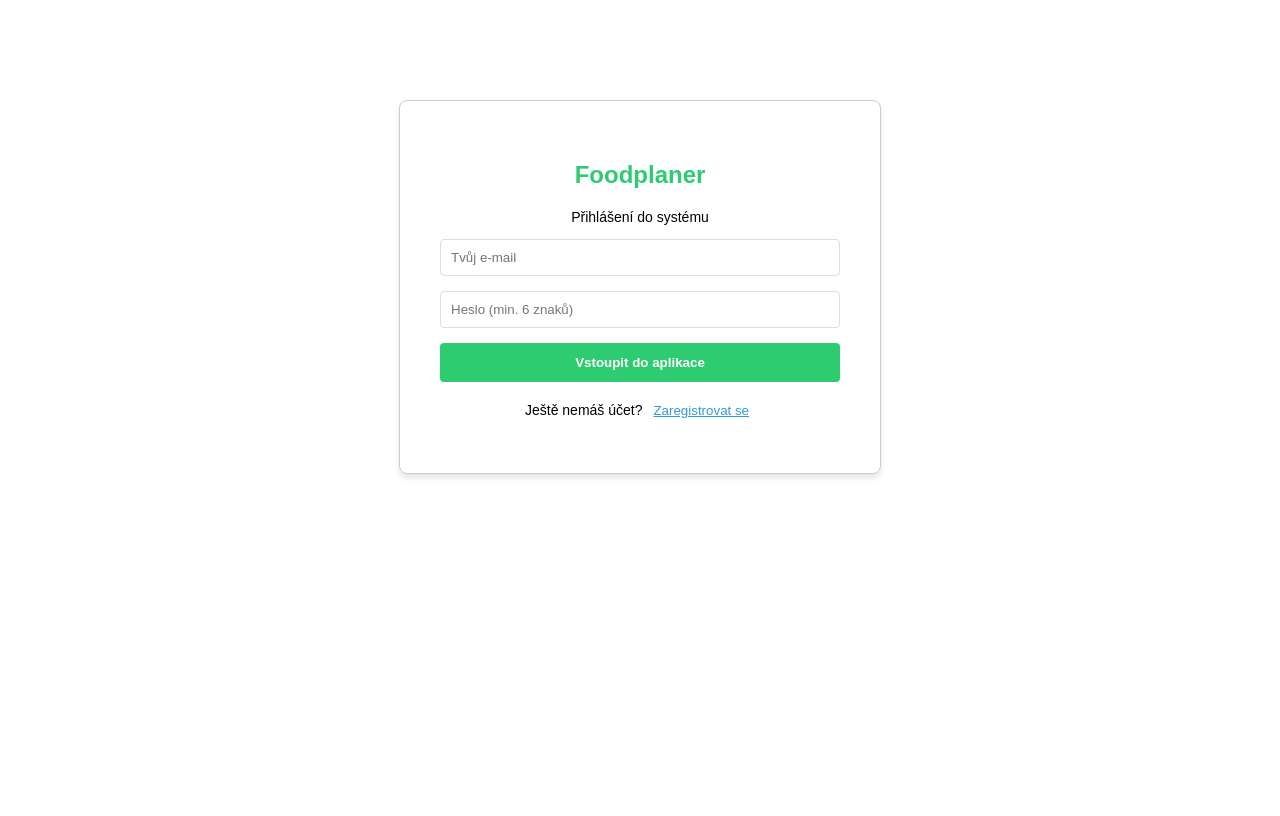
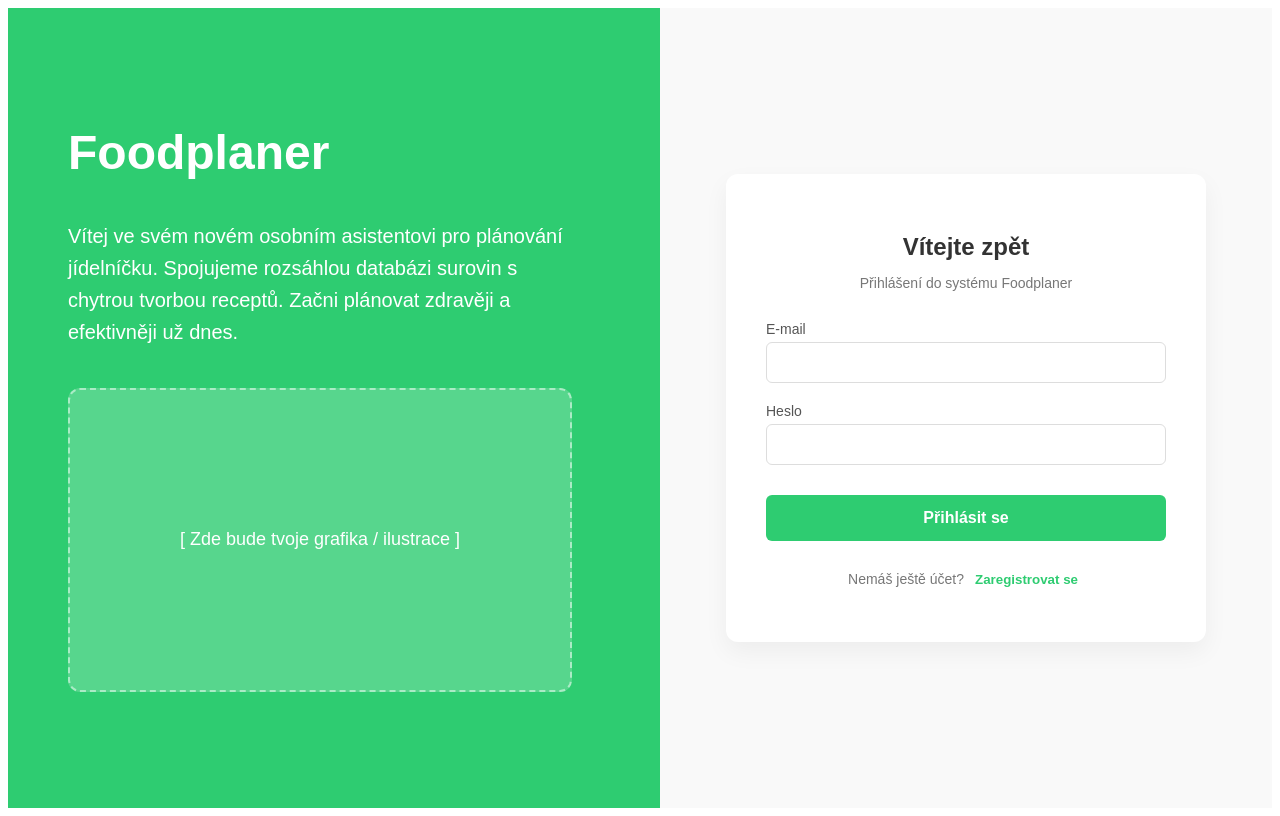
Before and after one commit to vosa183/KT, a Next.js app: page / in a window 1280 px wide. Built offline with nearby package versions, Linux system fonts and the light colour scheme; no server answers.

Commit message:
Update index.js

```diff
--- a/pages/index.js
+++ b/pages/index.js
@@ -1,5 +1,6 @@
 import { useEffect, useState } from 'react'
 import { createClient } from '@supabase/supabase-js'
+import { useRouter } from 'next/router'
 
 const supabase = createClient(
   process.env.NEXT_PUBLIC_SUPABASE_URL || '',
@@ -7,11 +8,10 @@ const supabase = createClient(
 )
 
 export default function Home() {
-  const [prihlasen, setPrihlasen] = useState(false)
+  const router = useRouter()
   const [jeRegistrace, setJeRegistrace] = useState(false)
   const [email, setEmail] = useState('')
   const [heslo, setHeslo] = useState('')
-  const [role, setRole] = useState('user')
   const [chyba, setChyba] = useState(null)
   const [zprava, setZprava] = useState(null)
   const [nacitani, setNacitani] = useState(false)
@@ -20,18 +20,11 @@ export default function Home() {
     zkontrolujPrihlaseni()
   }, [])
 
+  // Pokud je uživatel už přihlášený, hned ho pošleme do aplikace (na novou stránku)
   async function zkontrolujPrihlaseni() {
     const { data: { session } } = await supabase.auth.getSession()
     if (session) {
-      setPrihlasen(true)
-      // Načtení role z tabulky profiles
-      const { data: profile } = await supabase
-        .from('profiles')
-        .select('role')
-        .eq('id', session.user.id)
-        .single()
-
-      if (profile) setRole(profile.role)
+      router.push('/dashboard') // Tuto stránku vytvoříme v dalším kroku
     }
   }
 
@@ -47,15 +40,15 @@ export default function Home() {
         if (error) {
           throw error
         } else {
-          setZprava('Registrace úspěšná! Zkontroluj si e-mail pro potvrzení (pokud máš zapnuté potvrzování).')
-          zkontrolujPrihlaseni()
+          setZprava('Registrace úspěšná! Nyní tě přesměruji...')
+          setTimeout(() => router.push('/dashboard'), 1500)
         }
       } else {
         const { error } = await supabase.auth.signInWithPassword({ email, password: heslo })
         if (error) {
           throw error
         } else {
-          zkontrolujPrihlaseni()
+          router.push('/dashboard')
         }
       }
     } catch (chybaPripojeni) {
@@ -65,51 +58,84 @@ export default function Home() {
     }
   }
 
-  async function odhlasitSe() {
-    await supabase.auth.signOut()
-    setPrihlasen(false)
-    setRole('user')
-  }
+  return (
+    <div style={{ minHeight: '100vh', display: 'flex', fontFamily: 'sans-serif', backgroundColor: '#f9f9f9' }}>
 
-  if (!prihlasen) {
-    return (
-      <div style={{ padding: '40px', fontFamily: 'sans-serif', maxWidth: '400px', margin: '100px auto', border: '1px solid #ccc', borderRadius: '8px', boxShadow: '0 4px 6px rgba(0,0,0,0.1)' }}>
-        <h2 style={{ textAlign: 'center', color: '#2ecc71' }}>Foodplaner</h2>
-        <p style={{ textAlign: 'center', fontSize: '14px' }}>{jeRegistrace ? 'Vytvořit nový účet' : 'Přihlášení do systému'}</p>
+      {/* LEVÁ STRANA - PROSTOR PRO GRAFIKU A TEXTY */}
+      <div style={{ flex: 1, backgroundColor: '#2ecc71', color: 'white', padding: '60px', display: 'flex', flexDirection: 'column', justifyContent: 'center' }}>
+        <h1 style={{ fontSize: '48px', margin: '0 0 20px 0' }}>Foodplaner</h1>
+        <p style={{ fontSize: '20px', lineHeight: '1.6', marginBottom: '40px', maxWidth: '500px' }}>
+          Vítej ve svém novém osobním asistentovi pro plánování jídelníčku.
+          Spojujeme rozsáhlou databázi surovin s chytrou tvorbou receptů.
+          Začni plánovat zdravěji a efektivněji už dnes.
+        </p>
 
-        {chyba && <p style={{ color: 'red', textAlign: 'center', fontSize: '14px' }}>{chyba}</p>}
-        {zprava && <p style={{ color: 'green', textAlign: 'center', fontSize: '14px' }}>{zprava}</p>}
+        {/* Zde je připravený zástupný blok pro tvůj obrázek/grafiku */}
+        <div style={{
+          width: '100%',
+          maxWidth: '500px',
+          height: '300px',
+          backgroundColor: 'rgba(255,255,255,0.2)',
+          borderRadius: '12px',
+          display: 'flex',
+          alignItems: 'center',
+          justifyContent: 'center',
+          border: '2px dashed rgba(255,255,255,0.5)'
+        }}>
+          <span style={{ fontSize: '18px' }}>[ Zde bude tvoje grafika / ilustrace ]</span>
+        </div>
+      </div>
 
-        <form onSubmit={handleAuth} style={{ display: 'flex', flexDirection: 'column', gap: '15px' }}>
-          <input type="email" placeholder="Tvůj e-mail" value={email} onChange={(e) => setEmail(e.target.value)} style={{ padding: '10px', borderRadius: '4px', border: '1px solid #ddd' }} required />
-          <input type="password" placeholder="Heslo (min. 6 znaků)" value={heslo} onChange={(e) => setHeslo(e.target.value)} style={{ padding: '10px', borderRadius: '4px', border: '1px solid #ddd' }} required />
-          <button disabled={nacitani} style={{ padding: '12px', backgroundColor: '#2ecc71', color: 'white', border: 'none', borderRadius: '4px', cursor: 'pointer', fontWeight: 'bold' }}>
-            {nacitani ? 'Pracuji...' : (jeRegistrace ? 'Zaregistrovat se' : 'Vstoupit do aplikace')}
+      {/* PRAVÁ STRANA - PŘIHLÁŠENÍ */}
+      <div style={{ flex: 1, display: 'flex', alignItems: 'center', justifyContent: 'center', padding: '40px' }}>
+        <div style={{ width: '100%', maxWidth: '400px', backgroundColor: 'white', padding: '40px', borderRadius: '12px', boxShadow: '0 10px 25px rgba(0,0,0,0.05)' }}>
+          <h2 style={{ textAlign: 'center', color: '#333', marginBottom: '10px' }}>
+            {jeRegistrace ? 'Vytvořit nový účet' : 'Vítejte zpět'}
+          </h2>
+          <p style={{ textAlign: 'center', color: '#777', marginBottom: '30px', fontSize: '14px' }}>
+            {jeRegistrace ? 'Vyplň údaje pro registraci' : 'Přihlášení do systému Foodplaner'}
+          </p>
+
+          {chyba && <div style={{ backgroundColor: '#fee', color: '#e74c3c', padding: '10px', borderRadius: '6px', marginBottom: '20px', fontSize: '14px' }}>{chyba}</div>}
+          {zprava && <div style={{ backgroundColor: '#eef', color: '#2ecc71', padding: '10px', borderRadius: '6px', marginBottom: '20px', fontSize: '14px' }}>{zprava}</div>}
+
+          <form onSubmit={handleAuth} style={{ display: 'flex', flexDirection: 'column', gap: '20px' }}>
+            <div>
+              <label style={{ display: 'block', marginBottom: '5px', fontSize: '14px', color: '#555' }}>E-mail</label>
+              <input
+                type="email"
+                value={email}
+                onChange={(e) => setEmail(e.target.value)}
+                style={{ width: '100%', padding: '12px', borderRadius: '6px', border: '1px solid #ddd', boxSizing: 'border-box' }}
+                required
+              />
+            </div>
+
+            <div>
+              <label style={{ display: 'block', marginBottom: '5px', fontSize: '14px', color: '#555' }}>Heslo</label>
+              <input
+                type="password"
+                value={heslo}
+                onChange={(e) => setHeslo(e.target.value)}
+                style={{ width: '100%', padding: '12px', borderRadius: '6px', border: '1px solid #ddd', boxSizing: 'border-box' }}
+                required
+              />
+            </div>
+
+            <button disabled={nacitani} style={{ padding: '14px', backgroundColor: '#2ecc71', color: 'white', border: 'none', borderRadius: '6px', cursor: 'pointer', fontWeight: 'bold', fontSize: '16px', marginTop: '10px' }}>
+              {nacitani ? 'Pracuji...' : (jeRegistrace ? 'Zaregistrovat se' : 'Přihlásit se')}
             </button>
           </form>
-        <p style={{ textAlign: 'center', marginTop: '20px', fontSize: '14px' }}>
-          {jeRegistrace ? 'Už máš účet?' : 'Ještě nemáš účet?'}
-          <button onClick={() => setJeRegistrace(!jeRegistrace)} style={{ background: 'none', border: 'none', color: '#3498db', cursor: 'pointer', textDecoration: 'underline', marginLeft: '5px' }}>
+
+          <p style={{ textAlign: 'center', marginTop: '30px', fontSize: '14px', color: '#777' }}>
+            {jeRegistrace ? 'Už máš účet?' : 'Nemáš ještě účet?'}
+            <button onClick={() => setJeRegistrace(!jeRegistrace)} style={{ background: 'none', border: 'none', color: '#2ecc71', cursor: 'pointer', fontWeight: 'bold', marginLeft: '5px' }}>
               {jeRegistrace ? 'Přihlásit se' : 'Zaregistrovat se'}
             </button>
           </p>
         </div>
-    )
-  }
-
-  return (
-    <div style={{ padding: '40px', fontFamily: 'sans-serif', maxWidth: '1000px', margin: '0 auto' }}>
-      <div style={{ display: 'flex', justifyContent: 'space-between', alignItems: 'center', borderBottom: '2px solid #eee', paddingBottom: '20px', marginBottom: '30px' }}>
-        <h1 style={{ color: '#2ecc71', margin: 0 }}>Foodplaner</h1>
-        <div style={{ display: 'flex', alignItems: 'center', gap: '20px' }}>
-          <span style={{ fontWeight: 'bold' }}>Uživatel: {email} ({role})</span>
-          <button onClick={odhlasitSe} style={{ padding: '8px 16px', backgroundColor: '#e74c3c', color: 'white', border: 'none', borderRadius: '4px', cursor: 'pointer' }}>Odhlásit se</button>
-        </div>
       </div>
 
-      {role === 'superadmin' && <div style={{ backgroundColor: '#fdf2e9', padding: '20px', borderRadius: '8px', border: '1px solid #f39c12', marginBottom: '20px' }}><h2>Centrála Superadmina</h2><p>Plný přístup ke správě systému.</p></div>}
-      {(role === 'admin' || role === 'superadmin') && <div style={{ backgroundColor: '#ebf5fb', padding: '20px', borderRadius: '8px', border: '1px solid #3498db', marginBottom: '20px' }}><h2>Nástroje Administrátora</h2><p>Správa surovin a receptů.</p></div>}
-      <div style={{ backgroundColor: '#eafaf1', padding: '20px', borderRadius: '8px', border: '1px solid #2ecc71' }}><h2>Uživatelská zóna</h2><p>Tady brzy uvidíš své recepty a jídelníčky.</p></div>
     </div>
   )
 }
```
Lines whose indentation alone changed are shown as unchanged.
